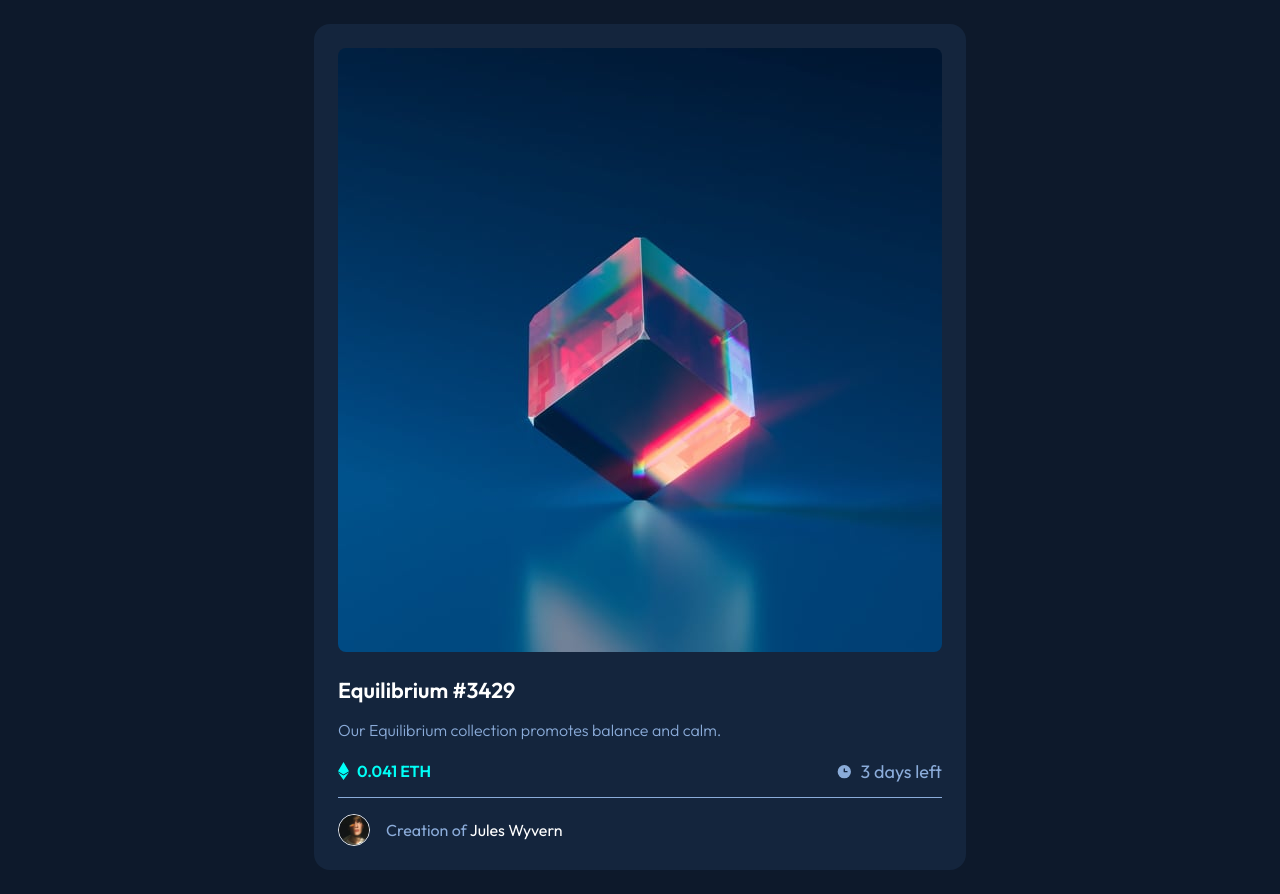
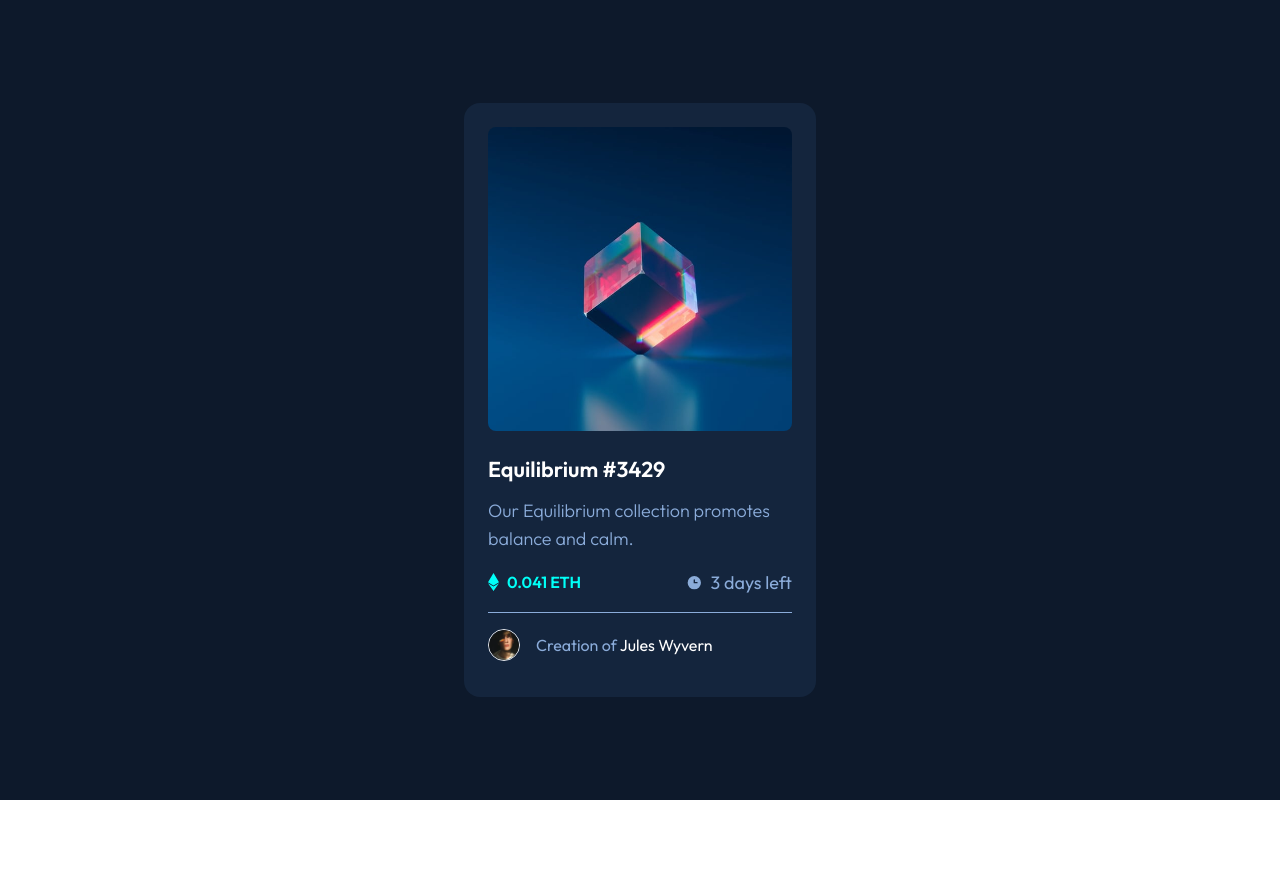
Before and after one commit to SilvanosEric/nft-preview-card-component, a website built with Vite: page src/index.html in a window 1280 px wide. After the commit the page ends 800 px from the top, so only its background shows below. Built offline with nearby package versions, Linux system fonts and the light colour scheme.

Commit message:
complete desktop layout

```diff
--- a/src/index.html
+++ b/src/index.html
@@ -10,14 +10,15 @@
 
   <body class="text-fs-body font-outfit h-screen">
     <main class="grid place-items-center p-6 bg-n-main-bg min-h-full">
-      <div class="card">
+      <div class="card max-w-[22rem]">
         <img class="card__img" src="images/image-equilibrium.jpg" alt="" />
         <h1 class="card__header">Equilibrium #3429</h1>
-        <p class="card__copy">
+        <p class="card__copy md:text-lg">
           Our Equilibrium collection promotes balance and calm.
         </p>
+
         <div class="mt-4">
-          <div class="flex justify-between border-b border-b-p-soft-blue pb-3">
+          <div class="flex justify-between border-b border-b-p-soft-blue pb-3 md:pb-4">
             <div class="flex gap-2 items-center">
               <div><img src="images/icon-ethereum.svg" alt="" /></div>
               <p class="text-p-cyan text-base font-semibold">0.041 ETH</p>
@@ -27,7 +28,7 @@
               <p class="text-p-soft-blue">3 days left</p>
             </div>
           </div>
-          <div class="flex items-center mt-4 gap-4">
+          <div class="flex items-center mt-4 gap-4 pb-3">
             <div class="w-8">
               <img
                 class="rounded-full border"
```
